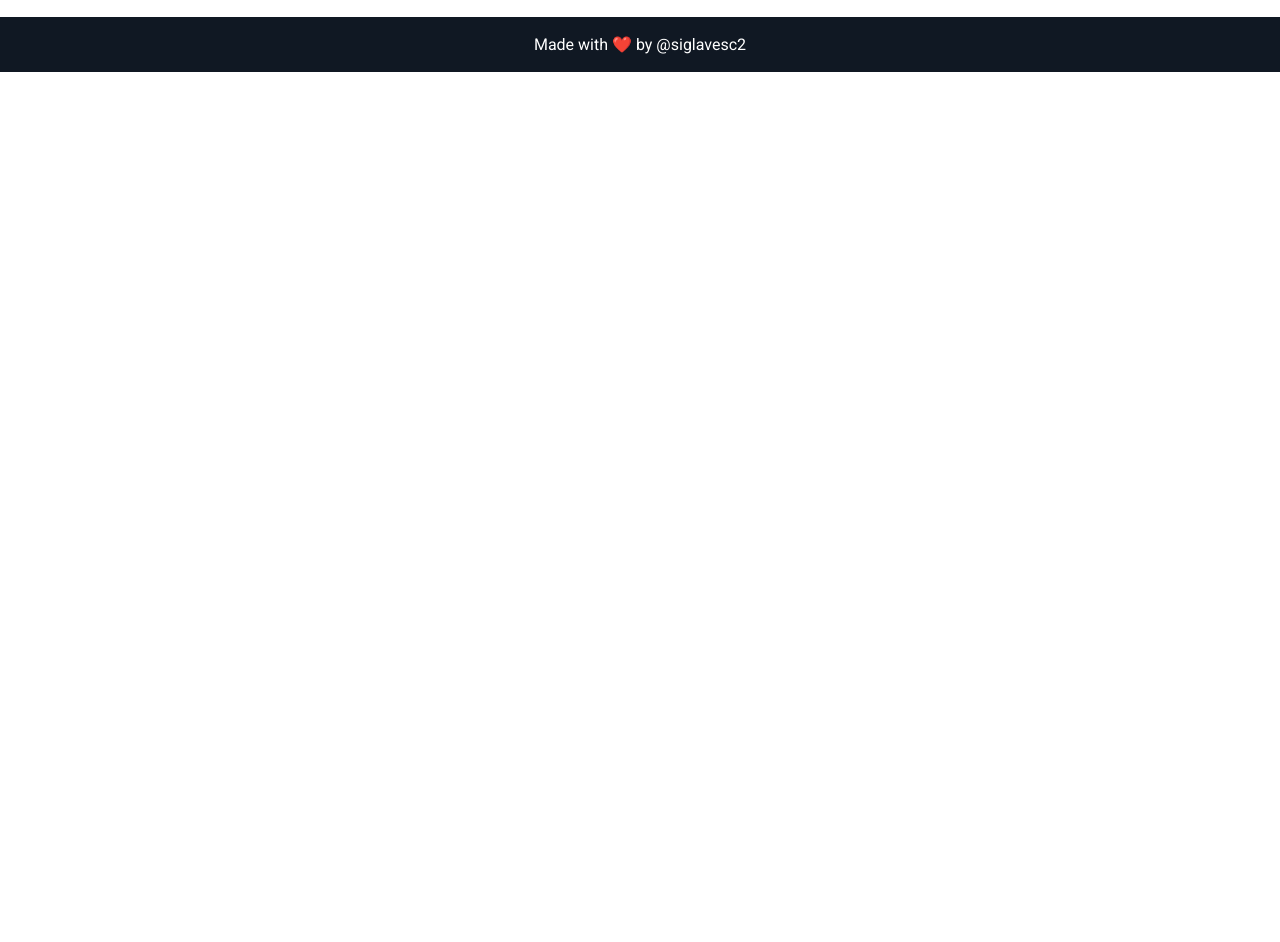
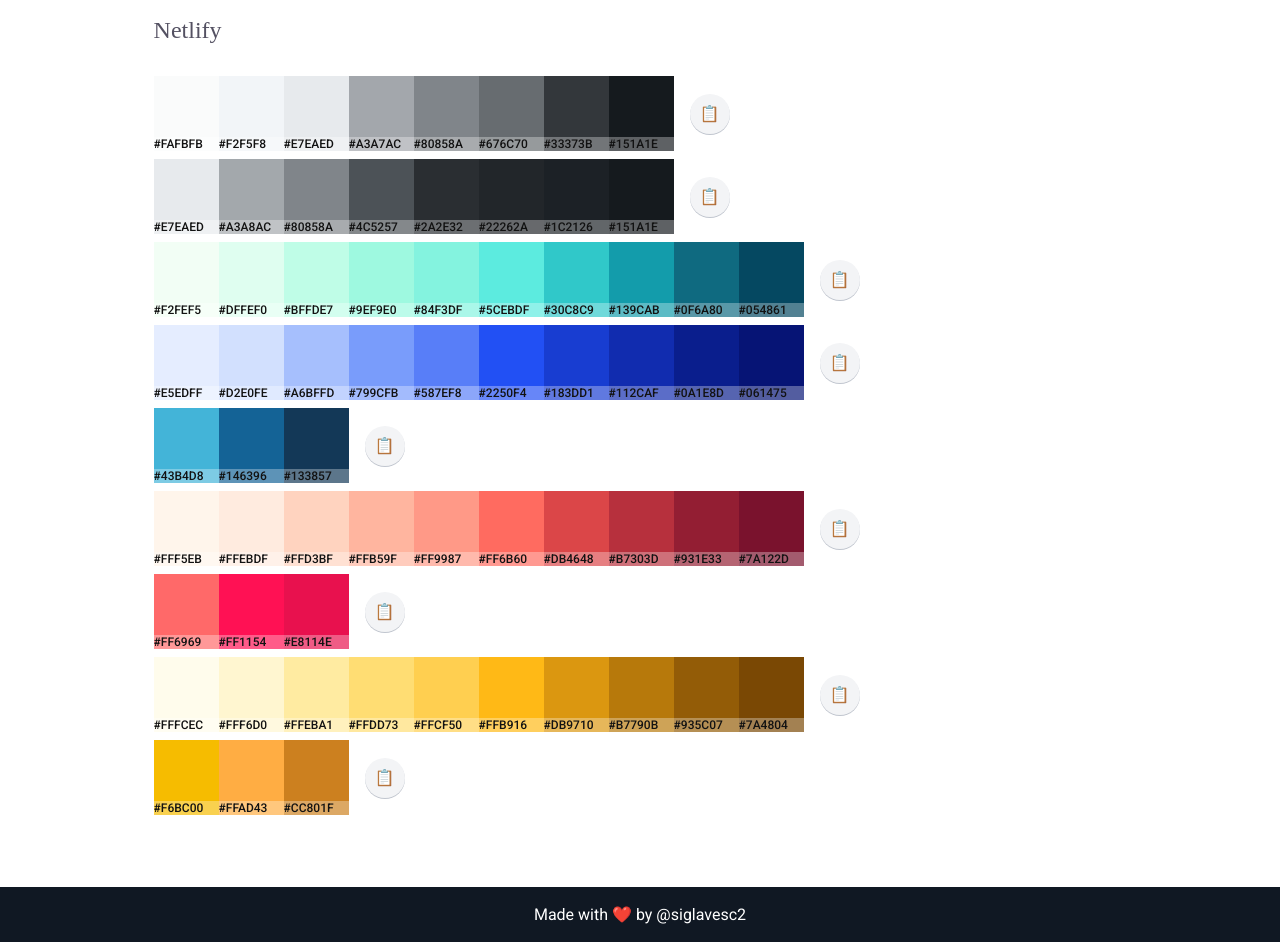
Before and after one commit to Siglave/copy-paste-css, a Next.js app: page /color-palettes in a window 1280 px wide. Shown: the part 6360-7302 px from the top of the page. Before the commit the page ends 6432 px from the top, so only its background shows below. Built offline with nearby package versions, Linux system fonts and the light colour scheme; a web font is replaced by a local one.

Commit message:
Add netlify palette

```diff
--- a/frontend/elements/palettes.js
+++ b/frontend/elements/palettes.js
@@ -627,5 +627,93 @@
                 "#20230f",
             ],
         ]
-    }
+    },
+    {
+        company: "Netlify",
+        palette: [
+            [
+                "#FAFBFB",
+                "#F2F5F8",
+                "#E7EAED",
+                "#A3A7AC",
+                "#80858A",
+                "#676C70",
+                "#33373B",
+                "#151A1E",
+            ],
+            [
+                "#E7EAED",
+                "#A3A8AC",
+                "#80858A",
+                "#4C5257",
+                "#2A2E32",
+                "#22262A",
+                "#1C2126",
+                "#151A1E",
+            ],
+            [
+                "#F2FEF5",
+                "#DFFEF0",
+                "#BFFDE7",
+                "#9EF9E0",
+                "#84F3DF",
+                "#5CEBDF",
+                "#30C8C9",
+                "#139CAB",
+                "#0F6A80",
+                "#054861",
+            ],
+            [
+                "#E5EDFF",
+                "#D2E0FE",
+                "#A6BFFD",
+                "#799CFB",
+                "#587EF8",
+                "#2250F4",
+                "#183DD1",
+                "#112CAF",
+                "#0A1E8D",
+                "#061475",
+            ],
+            [
+                "#43B4D8",
+                "#146396",
+                "#133857",
+            ],
+            [
+                "#FFF5EB",
+                "#FFEBDF",
+                "#FFD3BF",
+                "#FFB59F",
+                "#FF9987",
+                "#FF6B60",
+                "#DB4648",
+                "#B7303D",
+                "#931E33",
+                "#7A122D",
+            ],
+            [
+                "#FF6969",
+                "#FF1154",
+                "#E8114E",
+            ],
+            [
+                "#FFFCEC",
+                "#FFF6D0",
+                "#FFEBA1",
+                "#FFDD73",
+                "#FFCF50",
+                "#FFB916",
+                "#DB9710",
+                "#B7790B",
+                "#935C07",
+                "#7A4804",
+            ],
+            [
+                "#F6BC00",
+                "#FFAD43",
+                "#CC801F",
+            ]
+        ]
+    },
 ]
```
